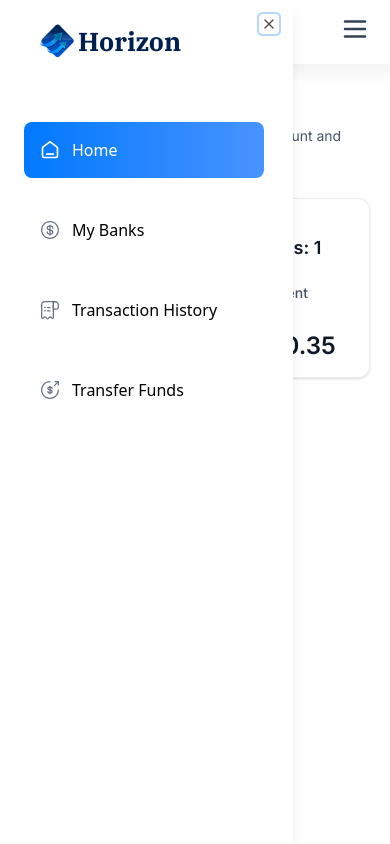
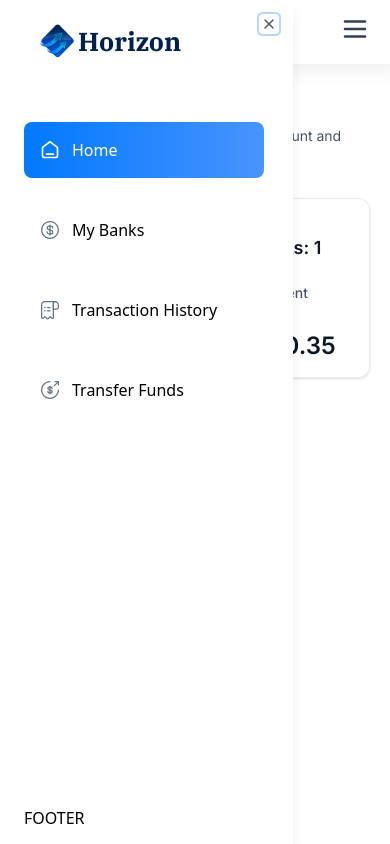
Before and after one commit to mlabib2/bankingApplication, a Next.js app: page / in a window 390 px wide. Both pictures are taken after a click on the button 355 px from the left and 29 px from the top of the page. Built offline with nearby package versions, Linux system fonts and the light colour scheme.

Commit message:
feat (MobileNav): add USER and FOOTER placeholders

```diff
--- a/constants/MobileNav.tsx
+++ b/constants/MobileNav.tsx
@@ -80,8 +80,10 @@ const MobileNav = () => {
                     </SheetClose>
                   );
                 })}
+                USER
               </nav>
             </SheetClose>
+            FOOTER
           </div>
         </SheetContent>
       </Sheet>
```
